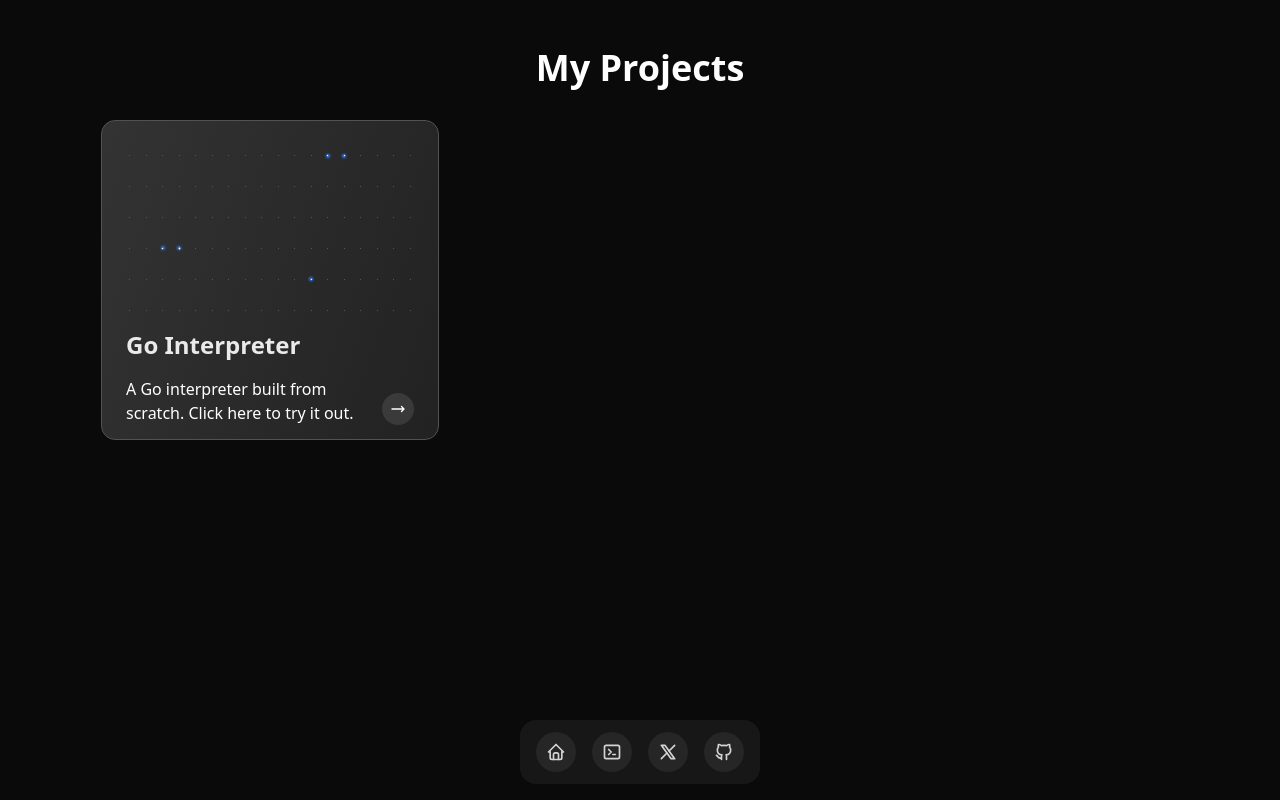
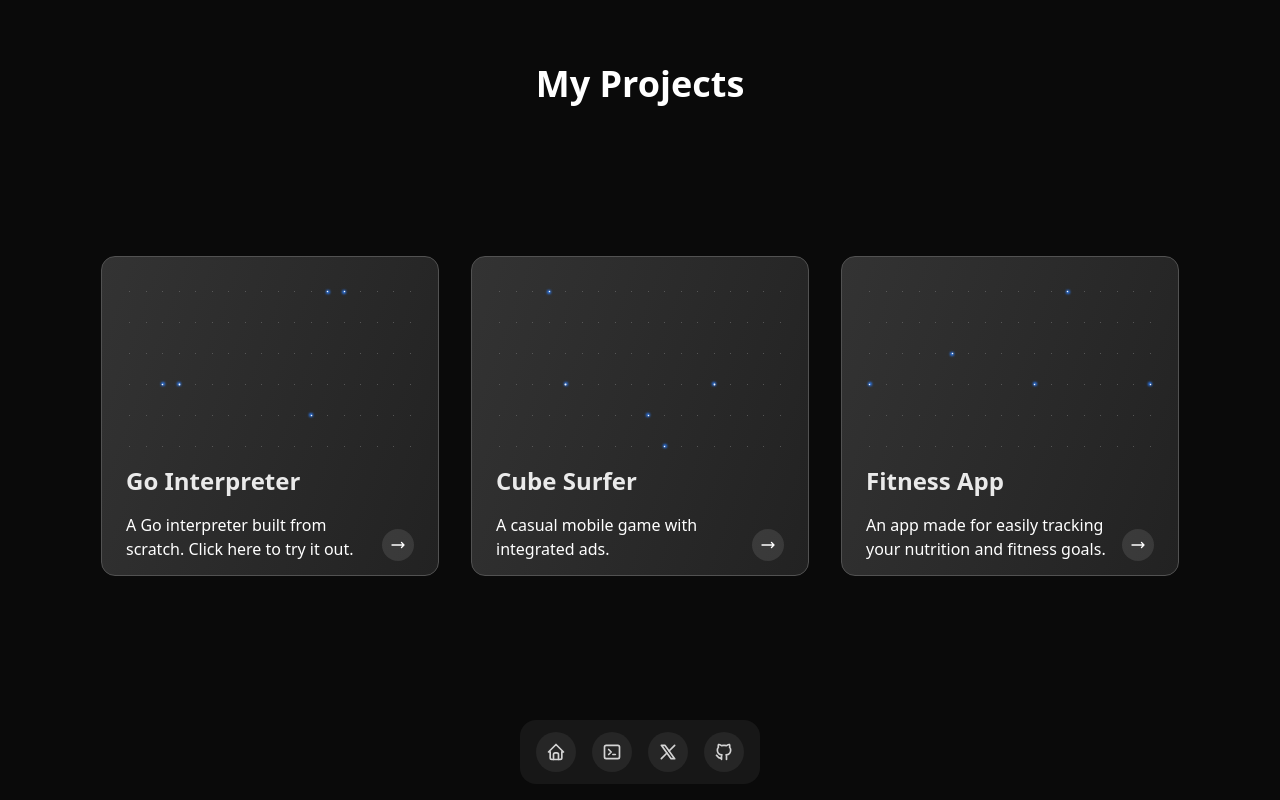
Before and after one commit to MahmoudHilani/portfolio, a Next.js app: page /projects in a window 1280 px wide. Built offline with nearby package versions, Linux system fonts and the light colour scheme.

Commit message:
fix: projects page spacing

```diff
--- a/src/app/projects/page.tsx
+++ b/src/app/projects/page.tsx
@@ -14,27 +14,29 @@ export default function ProjectsPage() {
         "A Go interpreter built from scratch. Click here to try it out.",
         href: "/interpreter"
     },
-    // {
-    //   title: "E-commerce Platform",
-    //   description:
-    //     "A full-stack e-commerce solution with secure payment processing.",
-    // },
-    // {
-    //   title: "Mobile App",
-    //   description:
-    //     "A cross-platform mobile application built with React Native.",
-    // },
+    {
+      title: "Cube Surfer",
+      description:
+        "A casual mobile game with integrated ads.",
+      href: "https://github.com/MahmoudHilani/minimalistic-cube-surfer"
+    },
+    {
+      title: "Fitness App",
+      description:
+        "An app made for easily tracking your nutrition and fitness goals.",
+        href: "https://github.com/XII-A/Fitness-App"
+    },
   ];
 
   return (
-    <main className="container mx-auto px-4 py-12 backdrop-opacity-100">
-      <h1 className="text-4xl font-bold  text-white mb-8 text-center">My Projects</h1>
+    <main className="container flex flex-col mx-auto justify-between h-screen px-4">
+      <h1 className="text-4xl font-bold p-16 text-white text-center">My Projects</h1>
 
       {/* Custom implementation with project data */}
-      <section className="flex justify-center">
-        <div className="grid grid-cols-1 md:grid-cols-2 lg:grid-cols-3 gap-8 max-w-6xl mx-auto">
+      <section className="flex justify-center pb-56">
+        <div className="flex gap-8 max-w-6xl mx-auto">
           {projects.map((project, index) => (
-            <Link href={`${project.href}`} key={index}>
+            <Link href={`${project.href}`} key={index} className="h-full">
             <GlowingStarsBackgroundCard key={index} className="h-full mx-auto">
               <GlowingStarsTitle>{project.title}</GlowingStarsTitle>
               <div className="flex justify-between items-end mt-4">
```
